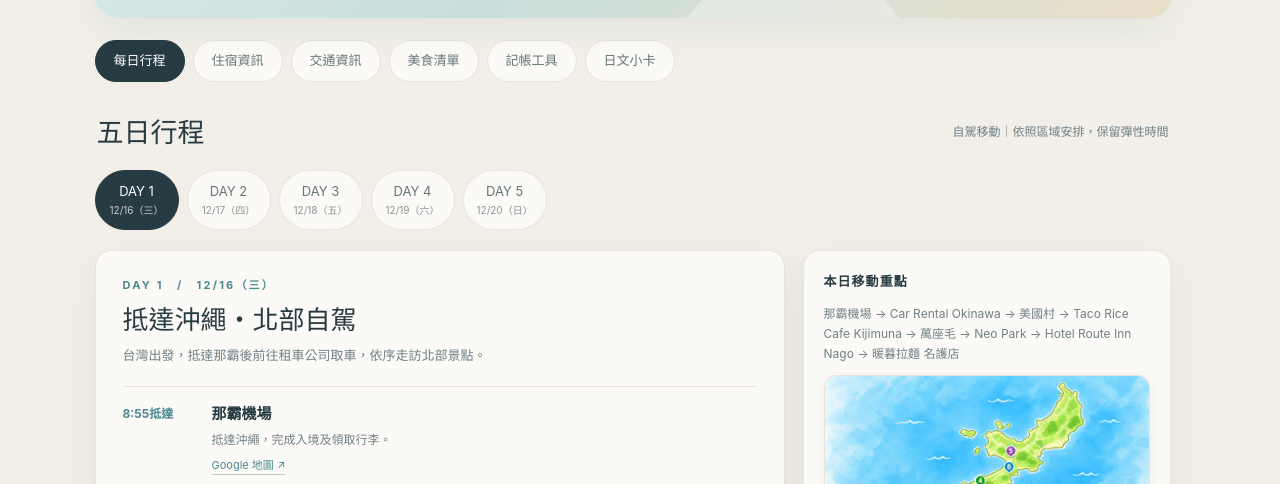
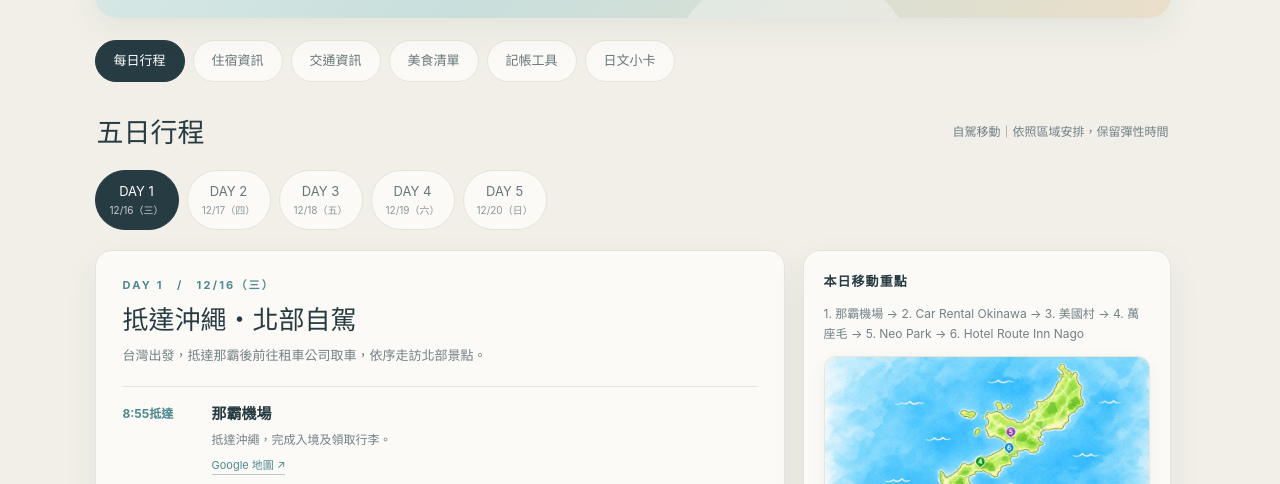
Before and after one commit to jason12581258/okinawa, a plain HTML site: page index.html in a window 1280 px wide. Shown: the part 316-800 px from the top of the page. Drawn offline with Linux system fonts and the light colour scheme.

Commit message:
Align Day 1 route summary with map markers 1–6

```diff
--- a/index.html
+++ b/index.html
@@ -144,7 +144,7 @@ footer{text-align:center;color:#899294;font-size:11px;letter-spacing:.12em;paddi
 </div>
 <script>
 const days=[
-{date:"12/16",weekday:"三",title:"抵達沖繩・北部自駕",desc:"台灣出發，抵達那霸後前往租車公司取車，依序走訪北部景點。",route:"那霸機場 → Car Rental Okinawa → 美國村 → Taco Rice Cafe Kijimuna → 萬座毛 → Neo Park → Hotel Route Inn Nago → 暖暮拉麵 名護店",stops:[
+{date:"12/16",weekday:"三",title:"抵達沖繩・北部自駕",desc:"台灣出發，抵達那霸後前往租車公司取車，依序走訪北部景點。",route:"1. 那霸機場 → 2. Car Rental Okinawa → 3. 美國村 → 4. 萬座毛 → 5. Neo Park → 6. Hotel Route Inn Nago",stops:[
 ["8:55抵達","那霸機場","抵達沖繩，完成入境及領取行李。"],
 ["10:00取車","Car Rental Okinawa カーレンタル沖縄","前往租車公司辦理取車；可搭乘免費機場接駁車。"],
 ["上午","美國村","前往美國村散策。"],
```
